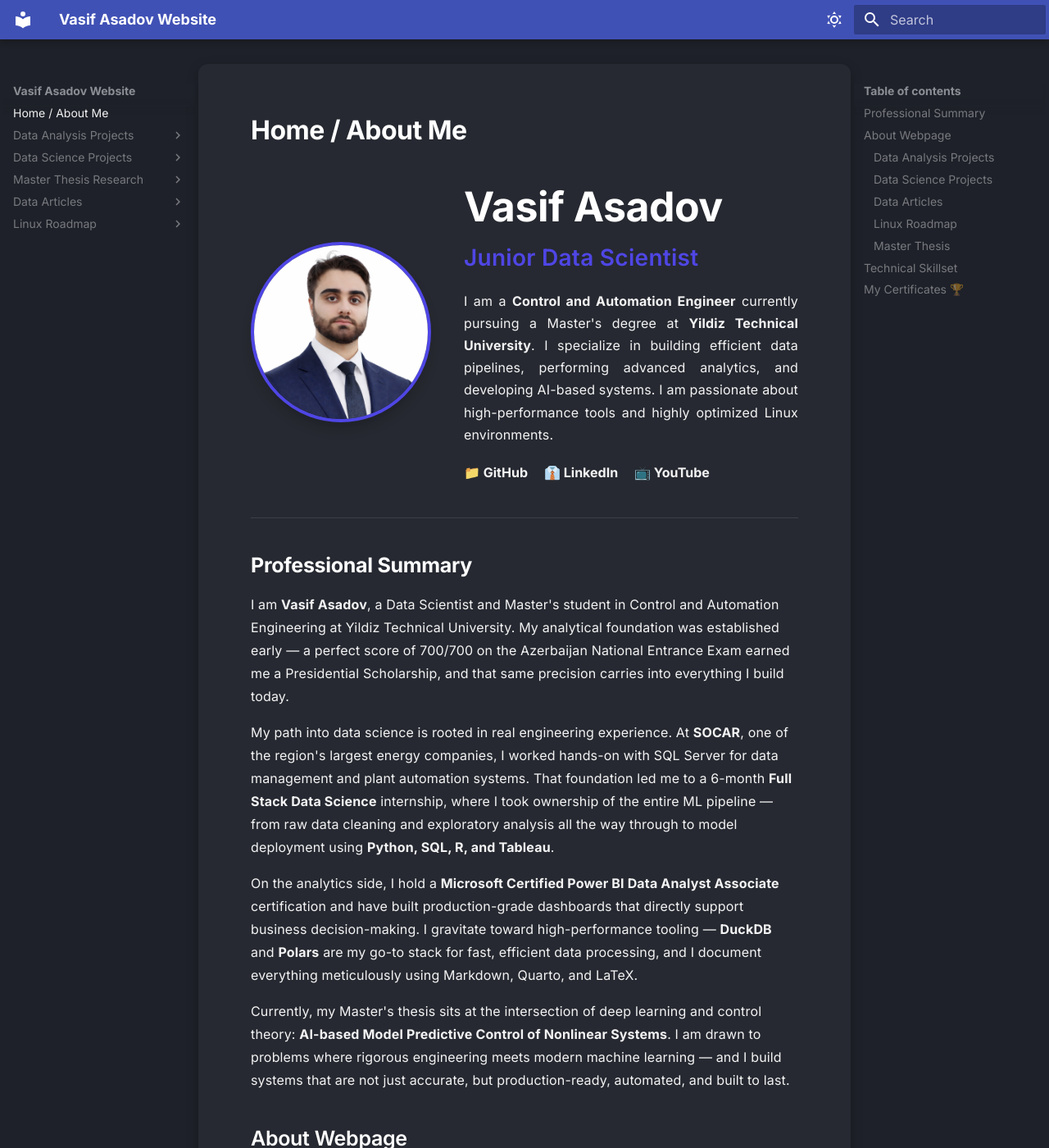
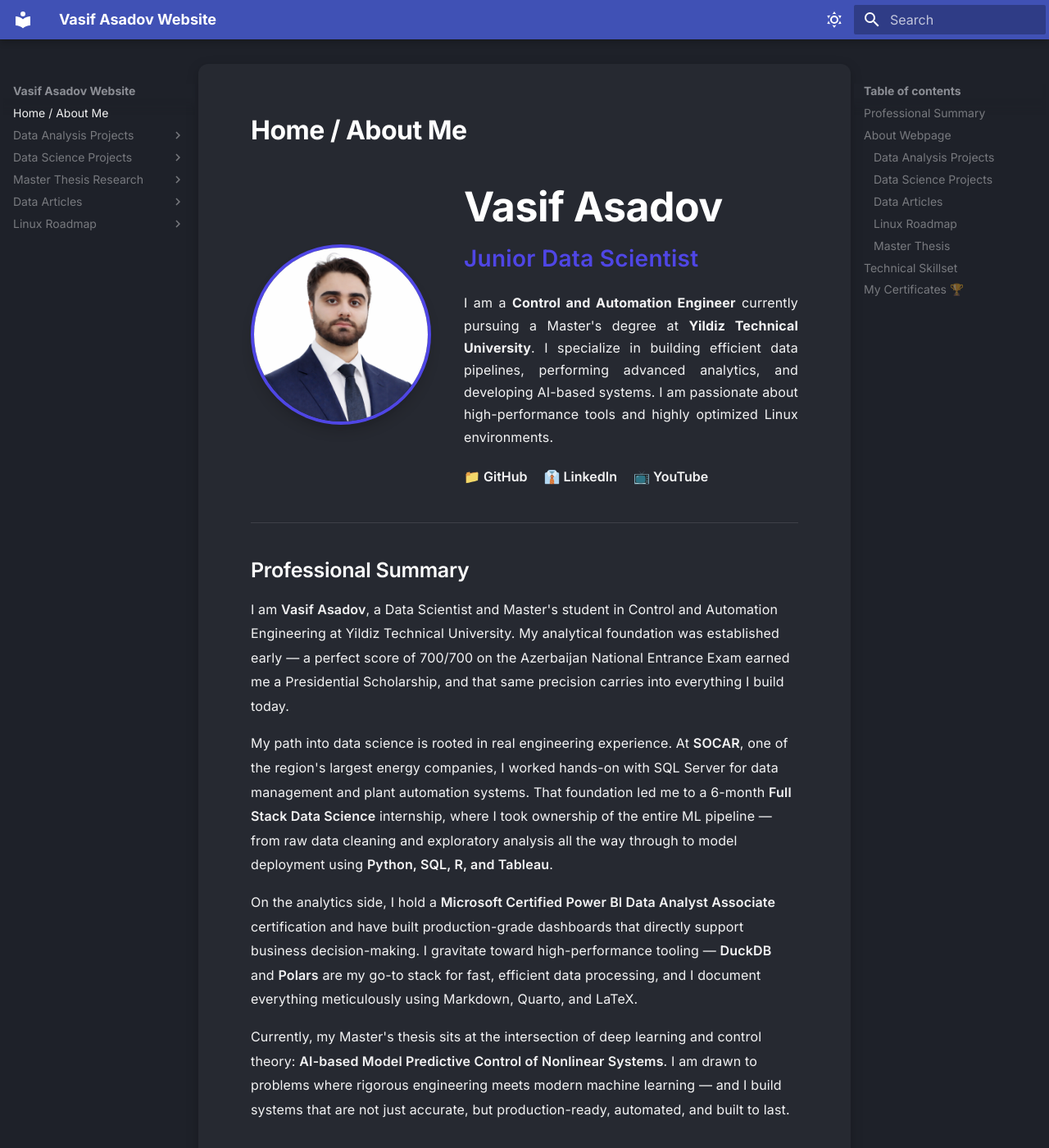
Before and after one commit to vasif-asadov1/Official_Website, an MkDocs documentation site: the page built from docs/index.md, in a window 1280 px wide and 1400 px high. Shown: the whole window at 82% size. Built offline with MkDocs 1.6.1 and Material for MkDocs 9.7.7, drawn with Linux system fonts in a browser that asks for light colours.

Commit message:
Modifications are applied

```diff
--- a/docs/stylesheets/extra.css
+++ b/docs/stylesheets/extra.css
@@ -6,35 +6,68 @@
   --md-code-font: "Fira Code", "JetBrains Mono", monospace;
 }
 
+/* --- 1. FONT TANIMLAMALARI --- */
 body, .md-content, .md-nav, .md-toc {
   font-family: "Inter", -apple-system, BlinkMacSystemFont, sans-serif !important;
-  font-feature-settings: "cv02", "cv03", "cv04", "cv11";
   -webkit-font-smoothing: antialiased;
   -moz-osx-font-smoothing: grayscale;
   text-rendering: optimizeLegibility;
 }
 
-code, pre, .md-content code, .highlight {
+/* MkDocs Material asil content class - kesinlikle Inter */
+.md-typeset {
+  font-family: "Inter", -apple-system, BlinkMacSystemFont, sans-serif !important;
+  font-size: 0.8rem;
+  line-height: 1.8;
+}
+
+.md-typeset p,
+.md-typeset li,
+.md-typeset strong,
+.md-typeset em,
+.md-typeset blockquote {
+  font-family: "Inter", -apple-system, BlinkMacSystemFont, sans-serif !important;
+  font-feature-settings: "cv02", "cv03", "cv04", "cv11";
+}
+
+/* Fira Code sadece kod bloklarinda */
+code, pre,
+.md-typeset code,
+.md-typeset pre,
+.highlight {
   font-family: "Fira Code", "JetBrains Mono", monospace !important;
   font-variant-ligatures: contextual;
   font-feature-settings: "liga" 1, "calt" 1;
 }
 
-.md-content h1 { font-weight: 700; letter-spacing: -0.5px; }
-.md-content h2 { font-weight: 600; letter-spacing: -0.3px; }
-.md-content h3 { font-weight: 500; letter-spacing: -0.2px; }
-.md-content p, .md-content li {
+/* Heading font weights */
+.md-content h1, .md-typeset h1 { font-weight: 700; letter-spacing: -0.5px; }
+.md-content h2, .md-typeset h2 { font-weight: 600; letter-spacing: -0.3px; }
+.md-content h3, .md-typeset h3 { font-weight: 500; letter-spacing: -0.2px; }
+.md-content h4, .md-typeset h4 { font-weight: 500; }
+
+.md-content p,
+.md-content li,
+.md-typeset p,
+.md-typeset li {
   font-weight: 400;
-  line-height: 1.75;
+  line-height: 1.85;
   letter-spacing: 0.01em;
 }
 
+.md-content strong,
+.md-typeset strong {
+  font-weight: 600 !important;
+}
 
+/* --- 2. ANA YERLESIM (LAYOUT) --- */
+.md-grid { max-width: 85rem; }
 
-/* --- 1. ANA YERLEŞİM (LAYOUT) VE RENKLER --- */
-.md-grid { max-width: 85rem; }
-@media screen and (min-width: 76.25em) { .md-main__inner { display: flex; max-width: 100%; } }
+@media screen and (min-width: 76.25em) {
+  .md-main__inner { display: flex; max-width: 100%; }
+}
 
+/* --- 3. DARK MODE CONTENT & RENKLER --- */
 .md-content {
   background-color: rgba(255, 255, 255, 0.04);
   color: rgba(255, 255, 255, 0.95);
@@ -43,29 +76,79 @@
   box-shadow: 0 4px 15px rgba(0, 0, 0, 0.2);
 }
 
-.md-content h1, .md-content h2, .md-content h3, .md-content h4, .md-content h5, .md-content h6 {
+.md-content h1,
+.md-content h2,
+.md-content h3,
+.md-content h4,
+.md-content h5,
+.md-content h6 {
   color: #ffffff !important;
 }
-.md-content code { color: var(--md-code-fg-color); }
 
-/* --- 2. YAN MENÜLER (GHOSTING / TRANSPARENT) --- */
-.md-nav__link, .md-toc__link {
+.md-content code {
+  color: var(--md-code-fg-color);
+}
+
+/* --- 4. YAN MENULER - DARK MODE (GHOSTING) --- */
+.md-nav__link,
+.md-toc__link {
   color: rgba(255, 255, 255, 0.4) !important;
   transition: color 0.3s ease;
 }
-.md-nav__link:hover, .md-toc__link:hover, .md-nav__link--active, .md-toc__link--active {
+
+.md-nav__link:hover,
+.md-toc__link:hover,
+.md-nav__link--active,
+.md-toc__link--active {
   color: rgba(255, 255, 255, 0.95) !important;
 }
 
-/* --- 3. NOTION STYLE CARDS & TAGS (YENİ EKLENEN KISIM) --- */
+/* --- 5. LIGHT MODE OVERRIDES --- */
+[data-md-color-scheme="default"] .md-content {
+  background-color: rgba(255, 255, 255, 0.85) !important;
+  color: rgba(0, 0, 0, 0.85) !important;
+  box-shadow: 0 4px 15px rgba(0, 0, 0, 0.08);
+}
 
-/* Kartların üzerine gelince yukarı doğru süzülme efekti (Float Effect) */
+[data-md-color-scheme="default"] .md-content h1,
+[data-md-color-scheme="default"] .md-content h2,
+[data-md-color-scheme="default"] .md-content h3,
+[data-md-color-scheme="default"] .md-content h4,
+[data-md-color-scheme="default"] .md-content h5,
+[data-md-color-scheme="default"] .md-content h6 {
+  color: #1a1a2e !important;
+}
+
+[data-md-color-scheme="default"] .md-content p,
+[data-md-color-scheme="default"] .md-content li,
+[data-md-color-scheme="default"] .md-content strong,
+[data-md-color-scheme="default"] .md-content a,
+[data-md-color-scheme="default"] .md-typeset p,
+[data-md-color-scheme="default"] .md-typeset li,
+[data-md-color-scheme="default"] .md-typeset strong {
+  color: rgba(0, 0, 0, 0.85) !important;
+}
+
+/* Sidebar - light modda soluk */
+[data-md-color-scheme="default"] .md-nav__link,
+[data-md-color-scheme="default"] .md-toc__link {
+  color: rgba(0, 0, 0, 0.30) !important;
+}
+
+[data-md-color-scheme="default"] .md-nav__link:hover,
+[data-md-color-scheme="default"] .md-toc__link:hover,
+[data-md-color-scheme="default"] .md-nav__link--active,
+[data-md-color-scheme="default"] .md-toc__link--active {
+  color: rgba(0, 0, 0, 0.85) !important;
+}
+
+/* --- 6. NOTION STYLE CARDS --- */
 .cards > ul > li {
   transition: transform 0.3s ease, box-shadow 0.3s ease, border-color 0.3s ease !important;
   display: flex;
   flex-direction: column;
   justify-content: space-between;
-    background-color: rgba(255, 255, 255, 0.03) !important; /* Kart içi çok hafif aydınlık */
+  background-color: rgba(255, 255, 255, 0.03) !important;
 }
 
 .cards > ul > li:hover {
@@ -74,7 +157,15 @@
   border-color: var(--md-primary-fg-color) !important;
 }
 
-/* Etiketlerin (Tags) kapsayıcısı */
+[data-md-color-scheme="default"] .cards > ul > li {
+  background-color: rgba(0, 0, 0, 0.02) !important;
+}
+
+[data-md-color-scheme="default"] .cards > ul > li:hover {
+  box-shadow: 0 12px 25px rgba(0, 0, 0, 0.12) !important;
+}
+
+/* --- 7. PROJECT TAGS --- */
 .project-tags {
   display: flex;
   flex-wrap: wrap;
@@ -83,34 +174,16 @@
   margin-bottom: 0.5rem;
 }
 
-/* Genel Etiket (Tag) Stili - Minimal ve Yuvarlak Hatlı */
-.tag {
-    font-size: 0.75rem;
-    font-weight: 600;
-    padding: 0.25rem 0.6rem;
-    border-radius: 6px;
-    letter-spacing: 0.3px;
-    display: inline-block;
-}
-
-/* Renkli Etiketler (Notion Dark Mode Renk Paleti) */
-.tag.sql     { background-color: rgba(65, 137, 230, 0.15); color: #6fb3ff; border: 1px solid rgba(65, 137, 230, 0.3); }
-.tag.duckdb  { background-color: rgba(255, 210, 63, 0.15);  color: #ffd659; border: 1px solid rgba(255, 210, 63, 0.3); }
-.tag.python  { background-color: rgba(55, 118, 171, 0.15); color: #64a6e8; border: 1px solid rgba(55, 118, 171, 0.3); }
-.tag.pandas  { background-color: rgba(164, 145, 249, 0.15); color: #bcaafc; border: 1px solid rgba(164, 145, 249, 0.3); }
-.tag.powerbi { background-color: rgba(242, 200, 17, 0.15);  color: #f2cb30; border: 1px solid rgba(242, 200, 17, 0.3); }
-.tag.ml      { background-color: rgba(232, 62, 140, 0.15);  color: #f07aa0; border: 1px solid rgba(232, 62, 140, 0.3); }
-
-
-/* Renkli proje tag'leri */
 .tag {
   display: inline-block;
   font-size: 11px;
+  font-family: "Inter", sans-serif !important;
   font-weight: 500;
   padding: 3px 10px;
   border-radius: 999px;
   margin: 2px 4px 2px 0;
   line-height: 1.6;
+  letter-spacing: 0.2px;
 }
 
 .tag.sql        { background: #185FA5; color: #B5D4F4; }
@@ -131,48 +204,3 @@
 .tag.databricks { background: #993C1D; color: #F5C4B3; }
 .tag.sklearn    { background: #993556; color: #FBEAF0; }
 .tag.airflow    { background: #3C3489; color: #EEEDFE; }
-
-/* --- LIGHT MODE OVERRIDES --- */
-[data-md-color-scheme="default"] .md-content {
-  background-color: rgba(255, 255, 255, 0.85) !important;
-  color: rgba(0, 0, 0, 0.85) !important;
-  box-shadow: 0 4px 15px rgba(0, 0, 0, 0.08);
-}
-
-[data-md-color-scheme="default"] .md-content h1,
-[data-md-color-scheme="default"] .md-content h2,
-[data-md-color-scheme="default"] .md-content h3,
-[data-md-color-scheme="default"] .md-content h4,
-[data-md-color-scheme="default"] .md-content h5,
-[data-md-color-scheme="default"] .md-content h6 {
-  color: #1a1a2e !important;
-}
-
-[data-md-color-scheme="default"] .md-content p,
-[data-md-color-scheme="default"] .md-content li,
-[data-md-color-scheme="default"] .md-content strong,
-[data-md-color-scheme="default"] .md-content a {
-  color: rgba(0, 0, 0, 0.85) !important;
-}
-
-/* Sidebar light modda soluk */
-[data-md-color-scheme="default"] .md-nav__link,
-[data-md-color-scheme="default"] .md-toc__link {
-  color: rgba(0, 0, 0, 0.30) !important;
-}
-
-[data-md-color-scheme="default"] .md-nav__link:hover,
-[data-md-color-scheme="default"] .md-toc__link:hover,
-[data-md-color-scheme="default"] .md-nav__link--active,
-[data-md-color-scheme="default"] .md-toc__link--active {
-  color: rgba(0, 0, 0, 0.85) !important;
-}
-
-/* Kartlar light modda */
-[data-md-color-scheme="default"] .cards > ul > li {
-  background-color: rgba(0, 0, 0, 0.02) !important;
-}
-
-[data-md-color-scheme="default"] .cards > ul > li:hover {
-  box-shadow: 0 12px 25px rgba(0, 0, 0, 0.12) !important;
-}
```
Also changed, not shown: site/stylesheets/extra.css. Lines whose indentation alone changed are shown as unchanged.
